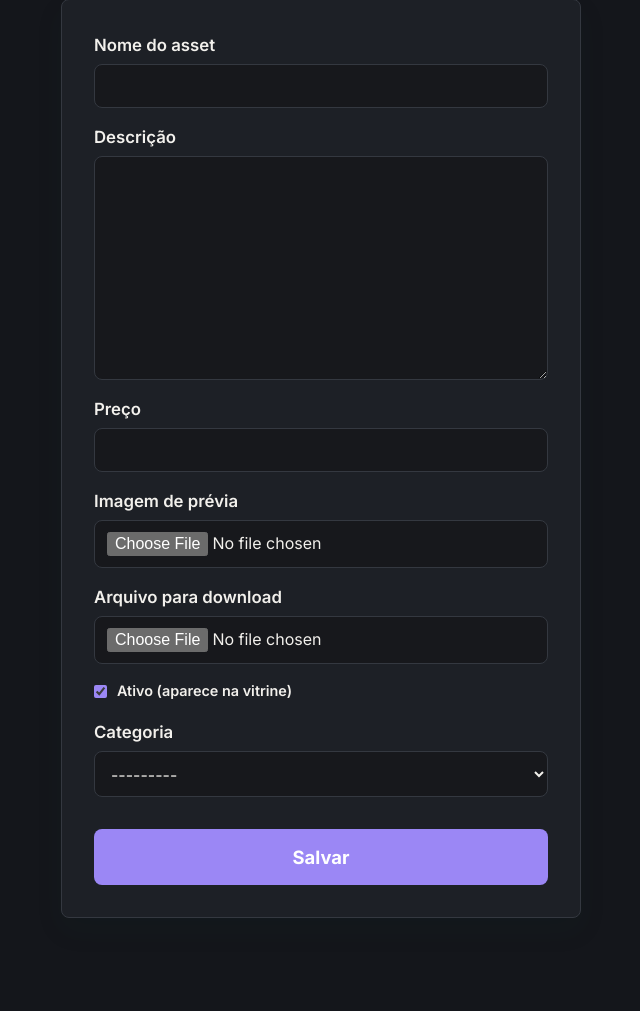
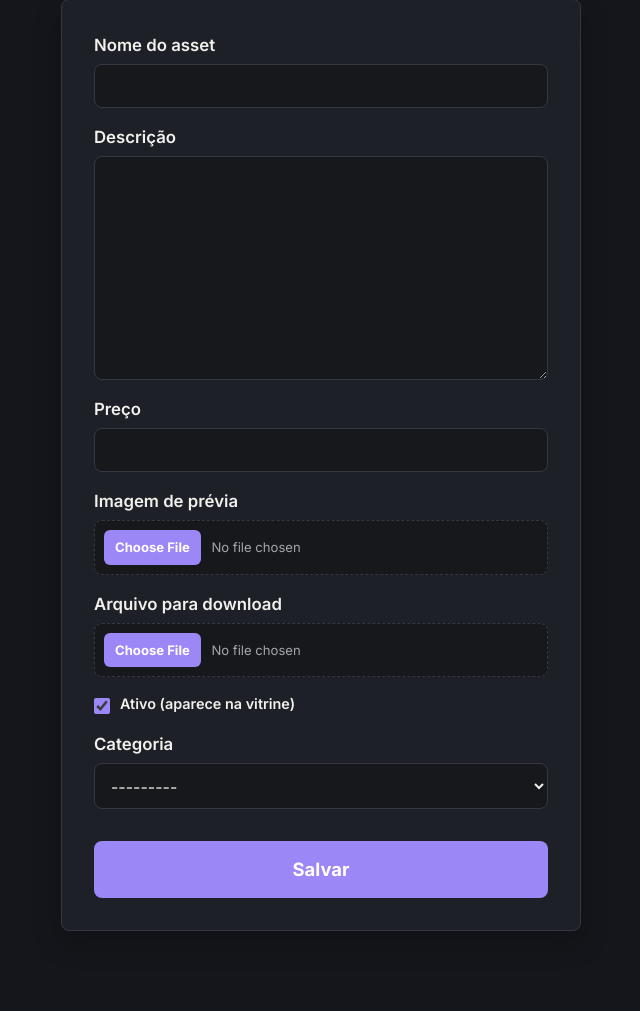
Before and after one commit to niludev02/PIXEL-CRATE, a Django app: page /add-servico in a window 1280 px wide. Shown: the part 231-1242 px from the top of the page, without its empty margins (319-959 px from the left). Before the commit the page ends 1149 px from the top, so only its background shows below. Run offline with Django 5.2, Linux system fonts and the light colour scheme; a user stored in the database is signed in; data comes from the database, SQL or seed files in the repository; parts of the project's set-up code (start-up, migrations or seed data) failed here and were passed over.

Commit message:
Refactor form styles for improved layout and file input handling

```diff
--- a/ap/static/css/form-servico.css
+++ b/ap/static/css/form-servico.css
@@ -12,16 +12,19 @@
     width: 100%;
     display: flex;
     justify-content: center;
+    box-sizing: border-box;
+    padding: 0 1rem;
 }
 
 .servico-form {
     width: 100%;
     max-width: 520px;
+    box-sizing: border-box;
     background: var(--card);
     border: 1px solid var(--borda);
     border-radius: 8px;
     padding: 2rem;
-    box-shadow: 0 12px 28px rgba(18, 59, 47, .08);
+    box-shadow: 0 12px 28px rgba(0, 0, 0, .22);
 }
 
 .campo {
@@ -56,7 +59,7 @@
     accent-color: var(--primaria);
 }
 
-.campo input,
+.campo input:not([type="checkbox"]):not([type="file"]),
 .campo textarea,
 .campo select {
     width: 100%;
@@ -71,7 +74,7 @@
     transition: border-color .2s, box-shadow .2s;
 }
 
-.campo input:focus,
+.campo input:not([type="checkbox"]):not([type="file"]):focus,
 .campo textarea:focus,
 .campo select:focus {
     border-color: var(--acao);
@@ -82,6 +85,61 @@
 .campo textarea {
     min-height: 120px;
     resize: vertical;
+}
+
+.campo input[type="file"] {
+    width: 100%;
+    box-sizing: border-box;
+    padding: .55rem;
+    border: 1px dashed var(--borda);
+    border-radius: 8px;
+    background: var(--texto-escuro);
+    color: var(--texto-suave);
+    font: inherit;
+    font-size: .82rem;
+}
+
+.campo input[type="file"]::file-selector-button {
+    margin-right: .65rem;
+    padding: .45rem .7rem;
+    border: 0;
+    border-radius: 6px;
+    background: var(--primaria);
+    color: #fff;
+    font: inherit;
+    font-weight: 700;
+    cursor: pointer;
+}
+
+.campo input[type="file"]::file-selector-button:hover {
+    background: #6948ef;
+}
+
+.campo input[type="checkbox"] {
+    align-self: flex-start;
+    width: 16px;
+    height: 16px;
+    margin: .3rem 0 0;
+    padding: 0;
+    accent-color: var(--primaria);
+}
+
+.campo label[for$="clear_id"] {
+    align-self: flex-start;
+    margin: -1.35rem 0 .4rem 1.45rem;
+    color: var(--texto-suave);
+    font-size: .82rem;
+    font-weight: 500;
+    cursor: pointer;
+}
+
+.campo > a {
+    display: inline-block;
+    max-width: 100%;
+    margin: .15rem 0 .35rem;
+    color: #bba8ff;
+    font-size: .82rem;
+    overflow-wrap: anywhere;
 }
 
 .servico-form button {
@@ -120,7 +178,8 @@
 
 @media (max-width: 560px) {
     .servico-form {
-        max-width: 90%;
+        max-width: 520px;
+        padding: 1.35rem;
     }
 
     .form-titulo {
```
